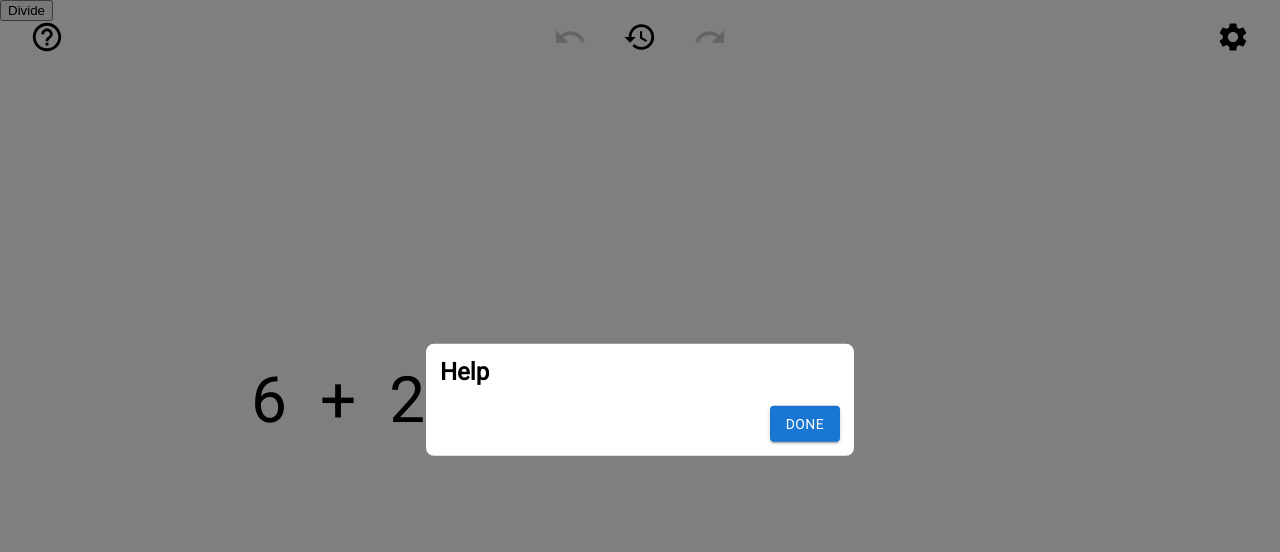
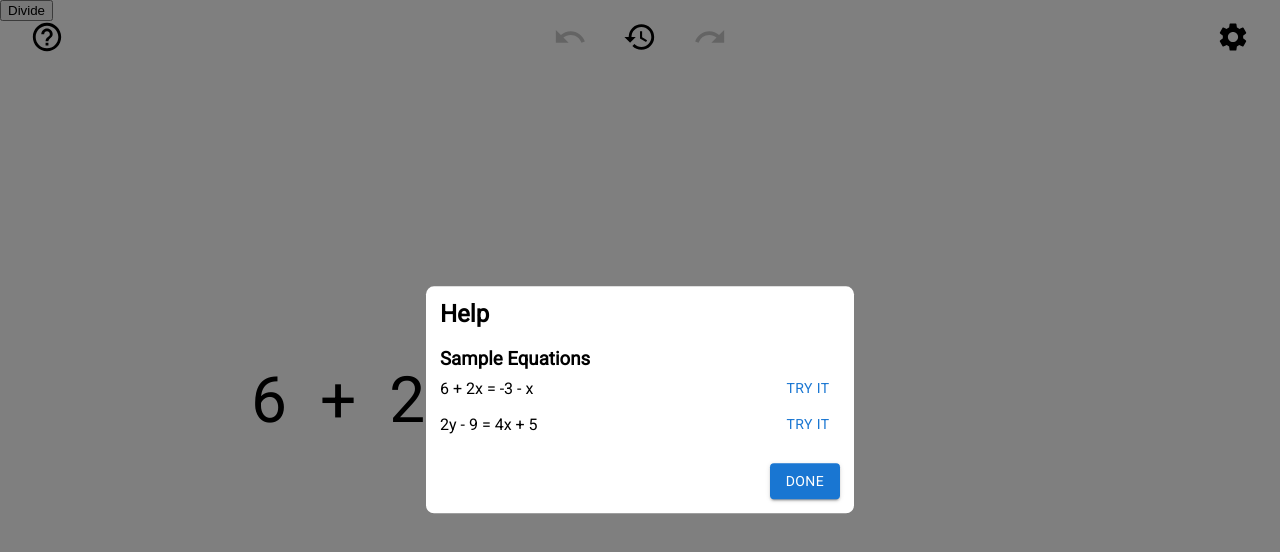
Before and after one commit to DevanTurtle7/brickhack9, a React (Create React App) app: page / in a window 1280 px wide. Both pictures are taken after a click on the icon 47 px from the left and 37 px from the top of the page. Shown: the top 552 px of the page. Built offline with nearby package versions, Linux system fonts and the light colour scheme.

Commit message:
Added samples

```diff
--- a/src/components/ElementComponent.tsx
+++ b/src/components/ElementComponent.tsx
@@ -8,6 +8,7 @@ import { CombineItemsType } from './EquationComponent';
 interface Props {
   element: Element;
   index: number;
+  first: boolean;
   onSimplify: (index: number, side: Side) => void;
   onSplitToggle: (index: number, side: Side) => void;
   combineItems: CombineItemsType;
@@ -16,11 +17,12 @@ interface Props {
 const ElementComponent = ({
   element,
   index,
+  first,
   onSimplify,
   onSplitToggle,
   combineItems,
 }: Props) => {
-  const symbol = index === 0 && !element.positive ? '-' : '';
+  const symbol = !element.positive && first ? '-' : '';
   const variables = element.variables.reduce(
     (acc, variable) => acc + variable.type,
     ''
--- a/src/components/ElementContainer.tsx
+++ b/src/components/ElementContainer.tsx
@@ -8,6 +8,7 @@ import VariableComponent from './VariableComponent';
 interface Props {
   element: Element;
   index: number;
+  first: boolean;
   onSimplify: (index: number, side: Side) => void;
   onSplitToggle: (index: number, side: Side) => void;
   combineItems: CombineItemsType;
@@ -16,6 +17,7 @@ interface Props {
 const ElementContainer = ({
   element,
   index,
+  first,
   onSimplify,
   onSplitToggle,
   combineItems,
@@ -73,6 +75,7 @@ const ElementContainer = ({
         <ElementComponent
           element={element}
           index={index}
+          first={first}
           onSimplify={onSimplify}
           onSplitToggle={onSplitToggle}
           combineItems={combineItems}
--- a/src/components/EquationComponent.tsx
+++ b/src/components/EquationComponent.tsx
@@ -67,6 +67,7 @@ const EquationComponent = ({ equation, setEquation }: Props) => {
           <ElementContainer
             element={element}
             index={index}
+            first={index === equation.left.length - 1}
             onSimplify={onSimplify}
             onSplitToggle={onSplitToggle}
             combineItems={combineItems}
@@ -83,6 +84,7 @@ const EquationComponent = ({ equation, setEquation }: Props) => {
           <ElementContainer
             element={element}
             index={index}
+            first={index === 0}
             onSimplify={onSimplify}
             onSplitToggle={onSplitToggle}
             combineItems={combineItems}
--- a/src/components/HelpModal.tsx
+++ b/src/components/HelpModal.tsx
@@ -1,16 +1,80 @@
 import { Button, Modal } from '@mui/material';
+import Equation, { Side } from '../model/Equation';
+import Variable from '../model/Variable';
+import Element from '../model/Element';
 
 interface Props {
   modalOpen: boolean;
   onCloseModal: () => void;
+  setEquation: React.Dispatch<React.SetStateAction<Equation>>;
 }
 
-const HelpModal = ({ modalOpen, onCloseModal }: Props) => {
+interface Sample {
+  text: string;
+  equation: Equation;
+}
+
+const buildEq1 = () => {
+  const xVar = new Variable('x');
+  const x = new Element(1, true, Side.Left, [xVar]);
+  const xVar2 = new Variable('x');
+  const x2 = new Element(2, false, Side.Left, [xVar2]);
+
+  const six = new Element(6, true, Side.Left);
+  const three = new Element(3, false, Side.Right);
+
+  const left = [x2, six];
+  const right = [three, x];
+
+  return new Equation(left, right);
+};
+
+const buildEq2 = () => {
+  const y = new Variable('y');
+  const x = new Variable('x');
+  const y2 = new Element(2, false, Side.Right, [y]);
+  const nine = new Element(9, true, Side.Right);
+  const x4 = new Element(4, false, Side.Left, [x]);
+  const five = new Element(5, false, Side.Left);
+
+  return new Equation([five, x4], [y2, nine]);
+};
+
+const samples: Sample[] = [
+  {
+    text: '6 + 2x = -3 - x',
+    equation: buildEq1(),
+  },
+  {
+    text: '2y - 9 = 4x + 5',
+    equation: buildEq2(),
+  },
+];
+
+const HelpModal = ({ modalOpen, onCloseModal, setEquation }: Props) => {
   return (
     <Modal open={modalOpen} disableAutoFocus={true}>
       <div className="modal">
         <div className="content">
           <h2>Help</h2>
+
+          <h3>Sample Equations</h3>
+          <div className="samples">
+            {samples.map(({ text, equation }) => (
+              <div className="sample-item">
+                <p>{text}</p>
+                <Button
+                  variant="text"
+                  onClick={() => {
+                    setEquation(equation);
+                    onCloseModal();
+                  }}
+                >
+                  Try it
+                </Button>
+              </div>
+            ))}
+          </div>
         </div>
         <div className="footer">
           <Button variant="contained" onClick={onCloseModal}>
--- a/src/components/Toolbar.tsx
+++ b/src/components/Toolbar.tsx
@@ -67,7 +67,11 @@ const Toolbar = ({ equation, setEquation, touchEnabled }: Props) => {
         setEquation={setEquation}
       />
 
-      <HelpModal modalOpen={helpModalOpen} onCloseModal={closeHelpModal} />
+      <HelpModal
+        modalOpen={helpModalOpen}
+        onCloseModal={closeHelpModal}
+        setEquation={setEquation}
+      />
 
       <SettingsModal
         modalOpen={settingsModalOpen}
--- a/src/styles/index.css
+++ b/src/styles/index.css
@@ -210,3 +210,18 @@ p {
 .operator-multiply {
   cursor: pointer;
 }
+
+.sample-item {
+  display: flex;
+  flex-flow: row;
+  justify-content: space-between;
+  align-items: center;
+}
+
+.modal h3 {
+  margin: 0px;
+}
+
+.samples {
+  margin-bottom: 20px;
+}
```
